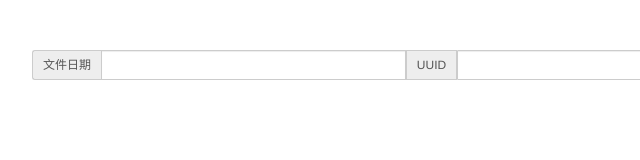
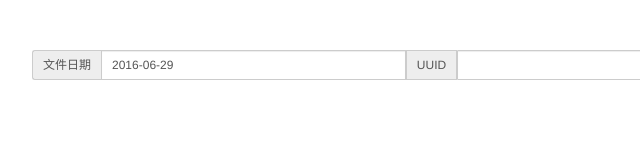
Before and after one commit to GinMu/ring-charts, a website: page operation_detail.html in a window 1280 px wide. Shown: the full height of the page, 167-807 px from the left. Drawn offline with Linux system fonts and the light colour scheme.

Commit message:
增加日期初始化

```diff
--- a/js/ring-charts.js
+++ b/js/ring-charts.js
@@ -141,7 +141,7 @@
                 html += '程序升级:' + list.version;
                 break;
             case 8:
-                html += '点击appstore评论:'
+                html += '点击appstore评论:';
                 break;
             case 9:
 
--- a/operation_detail.html
+++ b/operation_detail.html
@@ -33,6 +33,10 @@
         </div>
     </div>
     <script type="text/javascript">
+      $(document).ready(function(){
+      	var currentDate = new Date(+new Date() + 8 * 3600 * 1000).toISOString().substring(0,10);
+      	$('#dateTime').val(currentDate);
+      });
       $("#query").off('click').on('click',function(){
         var time = $('#dateTime').val();
         var uuid = $('#uuid').val();
```
